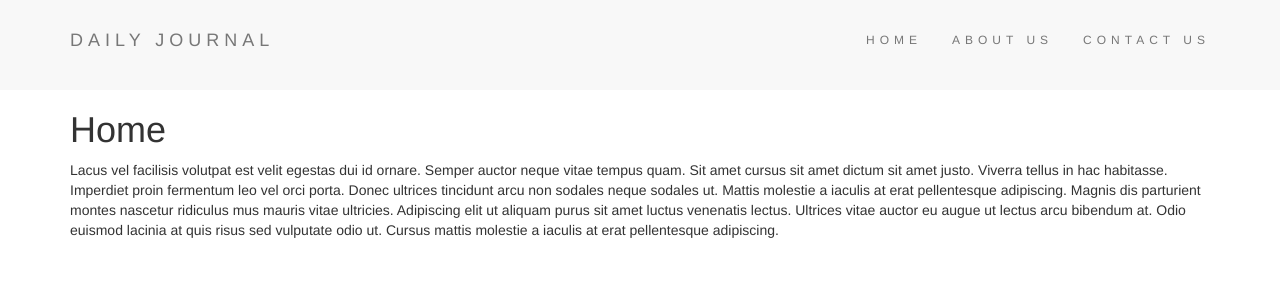
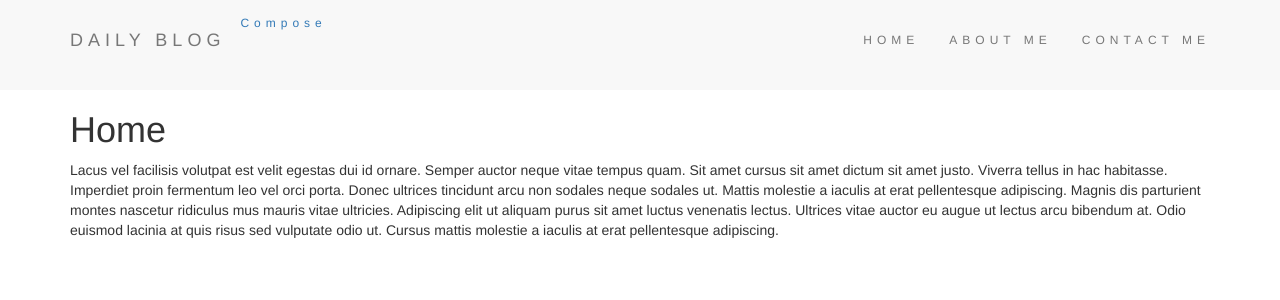
Before and after one commit to radicalkidd/blog-ejs, a Node server app: page / in a window 1280 px wide. Shown: the top 300 px of the page. Run offline with Node 20, Linux system fonts and the light colour scheme.

Commit message:
Add compose button to homepage

```diff
--- a/views/home.ejs
+++ b/views/home.ejs
@@ -6,7 +6,10 @@
 
     <% newPosts.forEach(function(post){ %>
       <h1><%= post.title %></h1>
-      <p><%= post.content.substring(0, 100) + "..." %></p>
+      <p>
+        <%= post.content.substring(0, 100) + "..." %>
+        <a href="/posts/<%=post.title%>">Read More</a>
+      </p>
     <% }) %>
 
 </div>
--- a/views/partials/header.ejs
+++ b/views/partials/header.ejs
@@ -3,20 +3,21 @@
 
 <head>
   <meta charset="utf-8">
-  <title>Daily Journal</title>
+  <title>Daily Blog</title>
   <meta charset="utf-8">
   <link rel="stylesheet" href="https://maxcdn.bootstrapcdn.com/bootstrap/3.3.7/css/bootstrap.min.css">
   <link rel="stylesheet" href="/css/styles.css">
   <nav class="navbar navbar-default">
     <div class="container">
       <div class="navbar-header">
-        <p class="navbar-brand">DAILY JOURNAL</p>
+        <p class="navbar-brand">DAILY BLOG</p>
       </div>
+      <p class="nav navbar-nav navbar-left"><a href="/compose">Compose</a></p>
         <ul class="nav navbar-nav navbar-right">
           <!-- 6 -->
           <li id="home"><a href="/">HOME</a></li>
-          <li id="about"><a href="/about">ABOUT US</a></li>
-          <li id="contact"><a href="/contact">CONTACT US</a></li>
+          <li id="about"><a href="/about">ABOUT ME</a></li>
+          <li id="contact"><a href="/contact">CONTACT ME</a></li>
         </ul>
     </div>
   </nav>
```
